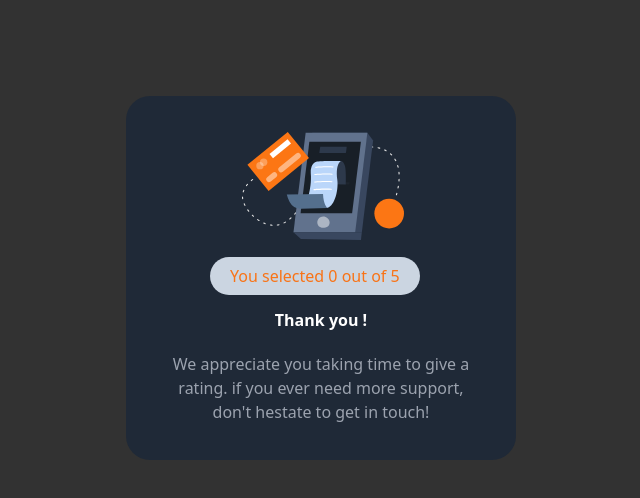
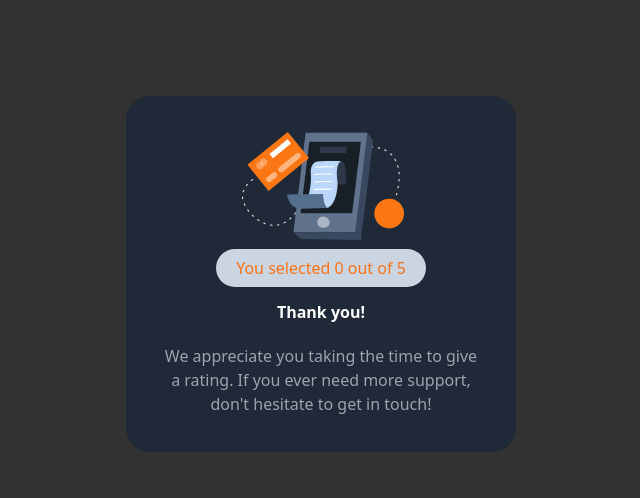
Before and after one commit to katsisaac50/interactive-rating-component-main, a Next.js app: page /dialog/checkout in a window 1280 px wide. Shown: the top 498 px of the page, without its empty margins (319-959 px from the left). Built offline with nearby package versions, Linux system fonts and the light colour scheme.

Commit message:
css is improved on the checkout page

```diff
--- a/pages/dialog/checkout.js
+++ b/pages/dialog/checkout.js
@@ -1,42 +1,26 @@
-
 import Image from 'next/image';
 import { useRating } from '../ratingContext';
 import './layout.module.css';
 import Layout from '../../components/layout';
 import { HeartSVG } from '../images/StarSVG';
 
-
 export default function Checkout(props) {
   const { rating, setRating } = useRating();
 
-  // const router = useRouter();
-  // console.log(router.query)
-  // const rating = router.query.rating;
-
-  // Use optional chaining to safely access the query parameter
-  // const ratingValue = rating?.toString() || 'No Rating Provided';
   return (
     <Layout>
-      <div className="p-9 rounded-3xl bg-gray-800 max-w-[390px] mx-auto">
-      <div className="items-center">
-      <HeartSVG />
-
-      </div>
-      {/* <Image
-      src="../images/illustration-thank-you.svg"
-      width={500}
-      height={500}
-      alt="Picture of the author"
-    /> */}
-    <br/>
-    <label className='bg-slate-300 rounded-full px-5 py-2 ml-12 text-orange-500'>
-    You selected {rating?rating:0} out of 5
-    </label>
-    <br/>
-    <h2 className="text-white font-bold text-center mt-5 mb-5">Thank you ! </h2>
-    <p className="text-gray-400 text-center">We appreciate you taking time to give a rating. if you ever need more support, don't hestate to get in touch!</p>
+      <div className="p-9 rounded-3xl bg-gray-800 max-w-[390px] mx-auto text-center">
+        <div className="mb-4">
+          <HeartSVG className="w-12 h-12 text-orange-300 mx-auto" />
+        </div>
+        <label className="bg-slate-300 rounded-full px-5 py-2 text-orange-500">
+          You selected {rating ? rating : 0} out of 5
+        </label>
+        <h2 className="text-white font-bold mt-5 mb-5">Thank you!</h2>
+        <p className="text-gray-400">
+          We appreciate you taking the time to give a rating. If you ever need more support, don't hesitate to get in touch!
+        </p>
       </div>
     </Layout>
-
-  )
+  );
 }
```
